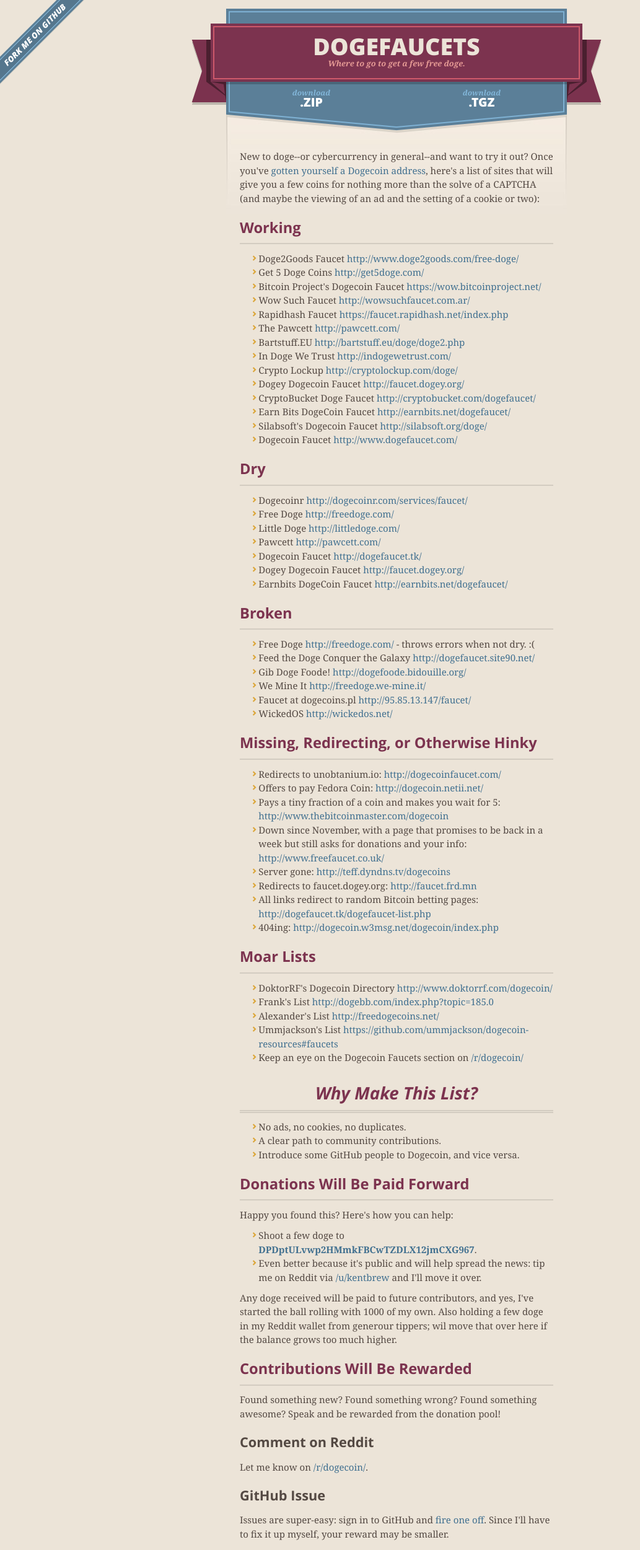
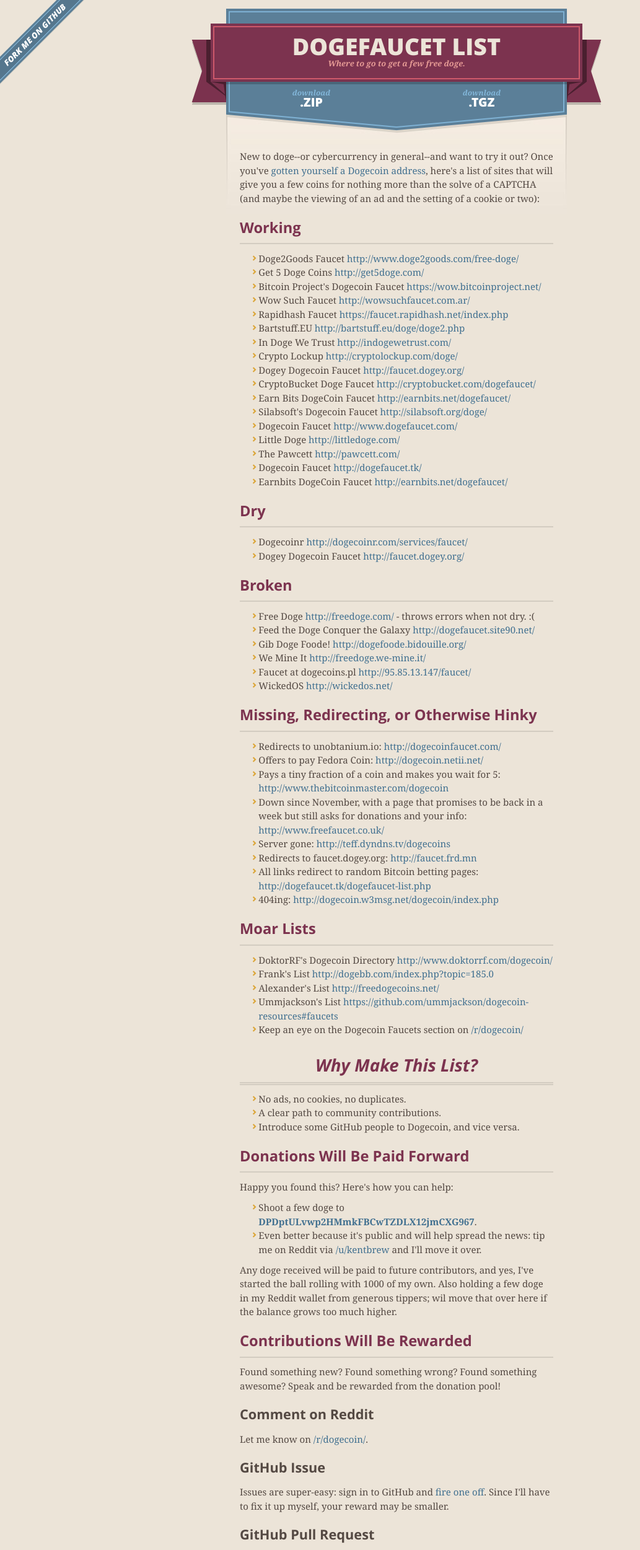
Before and after one commit to kentbrew/dogefaucets, a plain HTML site: page index.html in a window 1280 px wide. Shown: the top 2501 px of the page at 62% size, without its empty margins (0-1033 px from the left). Drawn offline with nearby package versions, Linux system fonts and the light colour scheme.

```diff
--- a/index.html
+++ b/index.html
@@ -17,7 +17,7 @@
         $('#main_content').headsmart()
       })
     </script>
-    <title>Dogefaucets by kentbrew</title>
+    <title>Dogefaucet List by kentbrew</title>
   </head>
 
   <body>
@@ -27,7 +27,7 @@
       <header>
         <span class="ribbon-outer">
           <span class="ribbon-inner">
-            <h1>Dogefaucets</h1>
+            <h1>Dogefaucet List</h1>
             <h2>Where to go to get a few free doge.</h2>
           </span>
           <span class="left-tail"></span>
@@ -62,8 +62,6 @@
 </li>
 <li>Rapidhash Faucet <a href="https://faucet.rapidhash.net/index.php">https://faucet.rapidhash.net/index.php</a>
 </li>
-<li>The Pawcett <a href="http://pawcett.com/">http://pawcett.com/</a>
-</li>
 <li>Bartstuff.EU <a href="http://bartstuff.eu/doge/doge2.php">http://bartstuff.eu/doge/doge2.php</a>
 </li>
 <li>In Doge We Trust <a href="http://indogewetrust.com/">http://indogewetrust.com/</a>
@@ -80,23 +78,21 @@
 </li>
 <li>Dogecoin Faucet <a href="http://www.dogefaucet.com/">http://www.dogefaucet.com/</a>
 </li>
+<li>Little Doge <a href="http://littledoge.com/">http://littledoge.com/</a>
+</li>
+<li>The Pawcett <a href="http://pawcett.com/">http://pawcett.com/</a>
+</li>
+<li>Dogecoin Faucet <a href="http://dogefaucet.tk/">http://dogefaucet.tk/</a>
+</li>
+<li>Earnbits DogeCoin Faucet <a href="http://earnbits.net/dogefaucet/">http://earnbits.net/dogefaucet/</a>
+</li>
 </ul><h3>
 <a name="dry" class="anchor" href="#dry"><span class="octicon octicon-link"></span></a>Dry</h3>
 
 <ul>
 <li>Dogecoinr <a href="http://dogecoinr.com/services/faucet/">http://dogecoinr.com/services/faucet/</a>
 </li>
-<li>Free Doge <a href="http://freedoge.com/">http://freedoge.com/</a>
-</li>
-<li>Little Doge <a href="http://littledoge.com/">http://littledoge.com/</a>
-</li>
-<li>Pawcett <a href="http://pawcett.com/">http://pawcett.com/</a>
-</li>
-<li>Dogecoin Faucet <a href="http://dogefaucet.tk/">http://dogefaucet.tk/</a>
-</li>
 <li>Dogey Dogecoin Faucet <a href="http://faucet.dogey.org/">http://faucet.dogey.org/</a>
-</li>
-<li>Earnbits DogeCoin Faucet <a href="http://earnbits.net/dogefaucet/">http://earnbits.net/dogefaucet/</a>
 </li>
 </ul><h3>
 <a name="broken" class="anchor" href="#broken"><span class="octicon octicon-link"></span></a>Broken</h3>
@@ -156,12 +152,12 @@
 </ul><h3>
 <a name="donations-will-be-paid-forward" class="anchor" href="#donations-will-be-paid-forward"><span class="octicon octicon-link"></span></a>Donations Will Be Paid Forward</h3>
 
-<p>Happy you found this?  Here's how you can help:</p>
+<p>Happy you found this? Here's how you can help:</p>
 
 <ul>
 <li>Shoot a few doge to <strong><a href="http://dogechain.info/address/DPDptULvwp2HMmkFBCwTZDLX12jmCXG967">DPDptULvwp2HMmkFBCwTZDLX12jmCXG967</a></strong>.</li>
 <li>Even better because it's public and will help spread the news: tip me on Reddit via <a href="http://reddit.com/u/kentbrew">/u/kentbrew</a> and I'll move it over.</li>
-</ul><p>Any doge received will be paid to future contributors, and yes, I've started the ball rolling with 1000 of my own. Also holding a few doge in my Reddit wallet from generour tippers; wil move that over here if the balance grows too much higher.</p>
+</ul><p>Any doge received will be paid to future contributors, and yes, I've started the ball rolling with 1000 of my own. Also holding a few doge in my Reddit wallet from generous tippers; wil move that over here if the balance grows too much higher.</p>
 
 <h3>
 <a name="contributions-will-be-rewarded" class="anchor" href="#contributions-will-be-rewarded"><span class="octicon octicon-link"></span></a>Contributions Will Be Rewarded</h3>
@@ -188,8 +184,7 @@
 <ol>
 <li>
 <a href="https://github.com/kentbrew/dogefaucets/fork">Fork this repository</a> and get your own copy.</li>
-<li>From your own copy, <a href="https://help.github.com/articles/editing-files">edit README.md</a>, right here on GitHub.<br>
-</li>
+<li>From your own copy, <a href="https://help.github.com/articles/editing-files">edit README.md</a>, right here on GitHub.</li>
 <li>Again from your own copy, <a href="https://help.github.com/articles/creating-a-pull-request">submit a pull request</a>.</li>
 <li>Profit!</li>
 </ol>
```
Also changed, not shown: params.json (+1 -1 lines).
